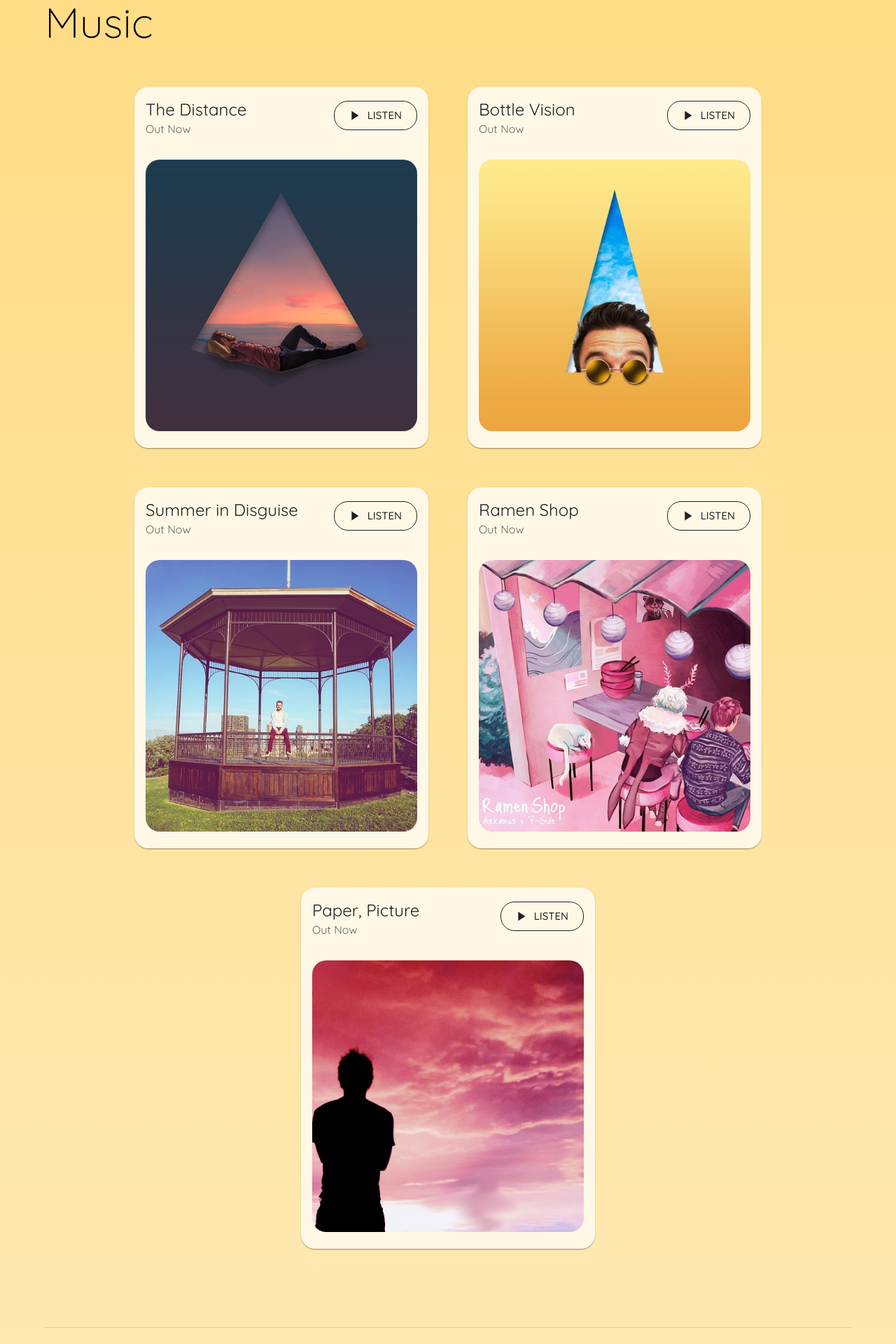
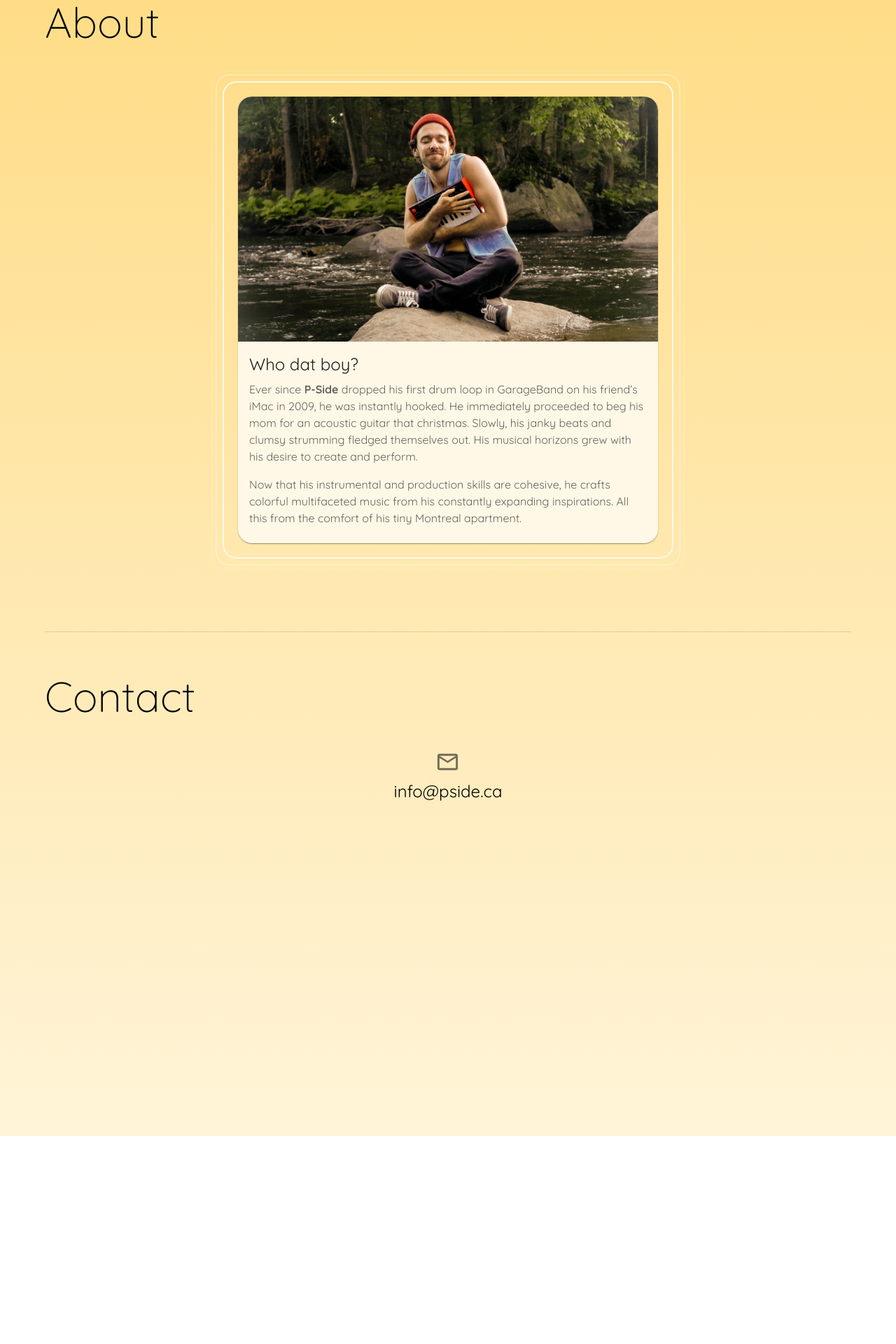
Before and after one commit to Paulybri/paulybri.github.io, a React (Create React App) app: page /#/home in a window 1280 px wide. Shown: the part 860-2780 px from the top of the page at 70% size. After the commit the page ends 2483 px from the top, so only its background shows below. Built offline with nearby package versions, Linux system fonts and the light colour scheme.

Commit message:
remove music page

```diff
--- a/src/App.tsx
+++ b/src/App.tsx
@@ -57,12 +57,8 @@ function App() {
             backgroundRepeat: 'no-repeat',
           }}>
           <Container id='body'>
-            <Page title="Music" id="music">
-              <Music onAllImagesLoaded={() => imagesLoaded()} />
-            </Page>
-            <Divider />
             <Page title="About" id="about">
-              <About />
+              <About onAllImagesLoaded={() => imagesLoaded()}/>
             </Page>
             <Divider />
             <Page title="Contact" id="contact">
--- a/src/components/ResponsiveAppBar.tsx
+++ b/src/components/ResponsiveAppBar.tsx
@@ -15,7 +15,6 @@ import PersonIcon from '@mui/icons-material/Person';
 import { APP_BAR_HEIGHT } from '../App'
 
 const pages = [
-  { title: 'Music', url: 'music', icon: <LibraryMusicIcon /> },
   { title: 'About', url: 'about', icon: <InfoIcon /> },
   { title: 'Contact', url: 'contact', icon: <PersonIcon /> },
 ]
--- a/src/pages/About.tsx
+++ b/src/pages/About.tsx
@@ -40,7 +40,13 @@ const ContourBox: React.FC<ContourProps> = ({
   p: { xs: 'none', md: padding }
 }}> {children}</Box >
 
-export function About() {
+interface AboutProps {
+
+  onAllImagesLoaded: (() => void)
+}
+
+export function About({ onAllImagesLoaded }: AboutProps) {
+  onAllImagesLoaded()
   return (
     <Container sx={{ height: "", my: 4, display: 'flex', flexDirection: 'column', gap: 7, alignItems: 'center' }}>
       <ContourBox color='rgba(255, 255, 255, 0.1)' padding={0.5}>
```
